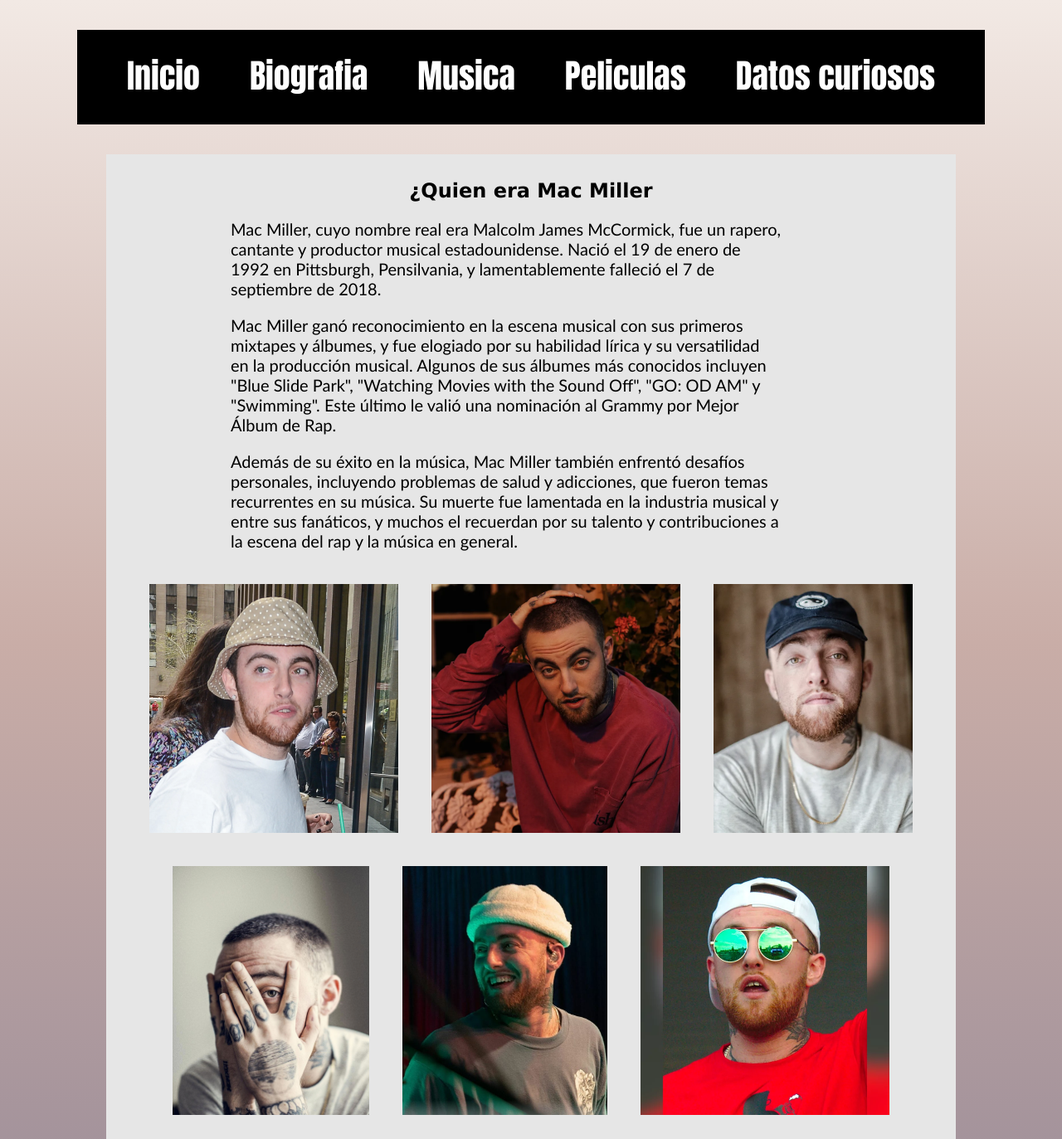
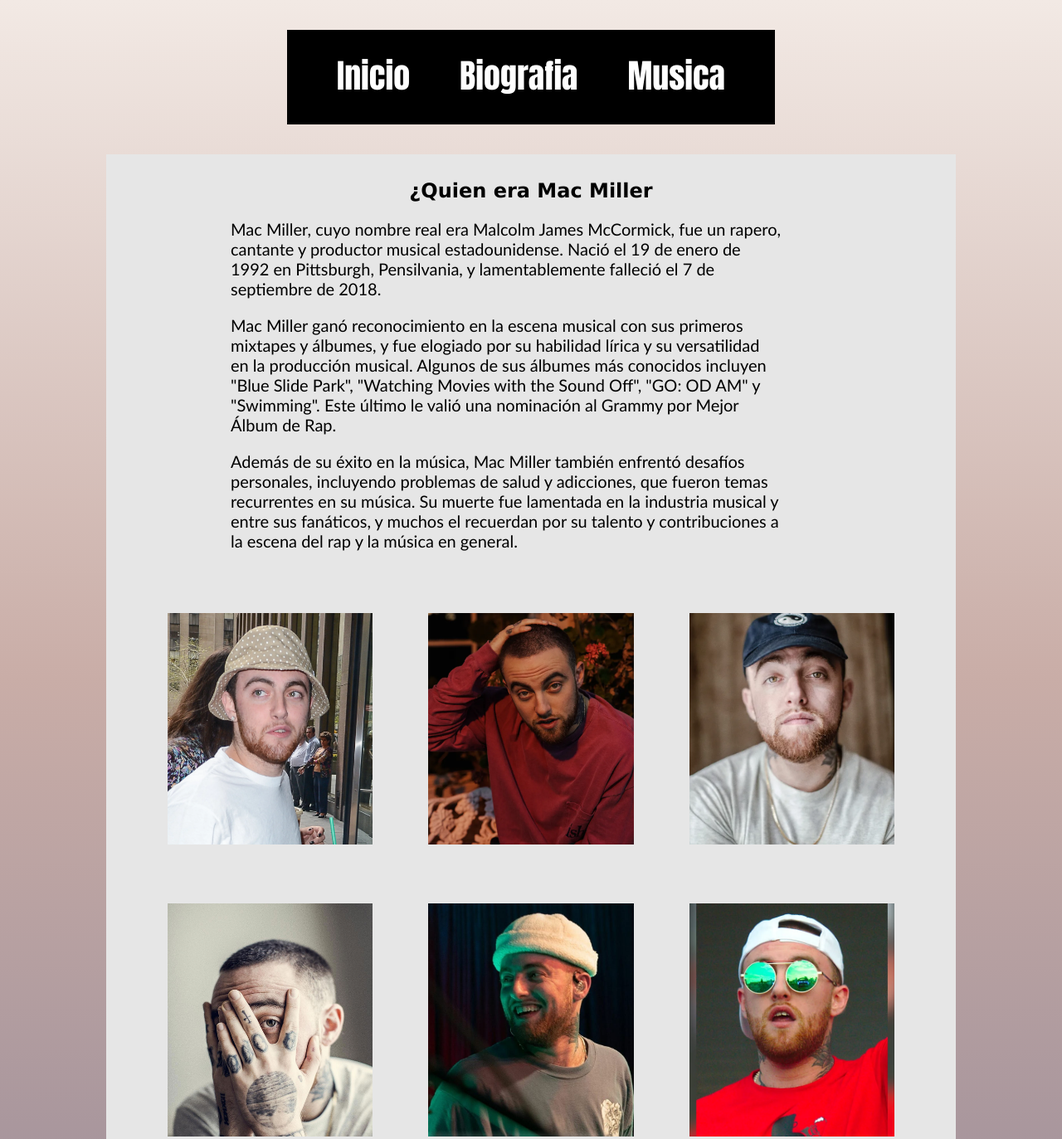
Before and after one commit to Alancitojajas/Mac-Miller-Fan-page, a plain HTML site: page index.html in a window 1280 px wide. Shown: the top 1373 px of the page at 83% size. Drawn offline with Linux system fonts and the light colour scheme.

Commit message:
fin de el desarrollo

```diff
--- a/index.html
+++ b/index.html
@@ -23,12 +23,6 @@
         </li>
         <li class="info">
           <a href="Music.html">Musica</a>
-        </li>
-        <li class="info">
-          <a href="Movies.html">Peliculas</a>
-        </li>
-        <li class="info">
-          <a href="FunFacts.html">Datos curiosos</a>
         </li>
       </ul>
     </nav>
@@ -82,8 +76,6 @@
             src="./styles/img/mac.webp"
             alt="imagen de mac miller"
           />
-        </section>
-        <section class="galeria">
           <img
             class="fotos"
             src="./styles/img/macHandFace.jpg"
--- a/styles/styles.css
+++ b/styles/styles.css
@@ -63,17 +63,16 @@
 }
 
 .galeria{
-  display: flex;
-  padding-left: 150px;
-  padding-right: 150px;
-  justify-content: center;
-  flex-direction: row;
+  display: grid;
+  grid-template-columns: repeat(3, 1fr);
+  place-items: center;
+  gap: 40px;
+  margin: 60px;
 }
 
 .fotos {
-  width: 300px;
-  height: 300px;
-  padding: 20px;
+  width: 90%;
+  height: 90%;
   object-fit: cover; /* o "contain" según tus necesidades */
 }
 
@@ -131,3 +130,8 @@
   margin-right: 60px;
   font-family: "Gill Sans", "Gill Sans MT", Calibri, "Trebuchet MS", sans-serif;
 }
+
+.biografia{
+  display: flex;
+  justify-content: center;
+}
```
Also changed, not shown: Biography.html (+3 -9 lines), Music.html (+1 -7 lines).
